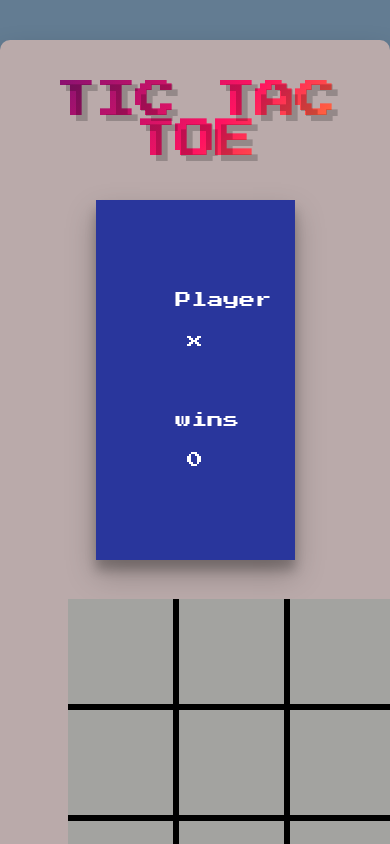
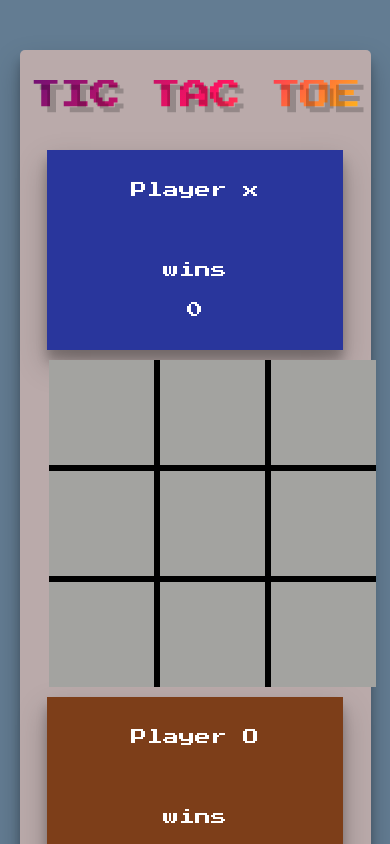
Before and after one commit to eliasskhouryy/project-0, a plain HTML site: page index.html in a window 390 px wide. Both pictures are taken after a click on the button "Press to Play!". Shown: the top 844 px of the page. Drawn offline with Linux system fonts and the light colour scheme.

Commit message:
mobile friendly

```diff
--- a/css/style.css
+++ b/css/style.css
@@ -152,19 +152,28 @@ body {
 
 
 @media only screen and (max-width: 600px) {
+  .container {
+    max-width: 90%;
+    margin: 50px auto;
+    text-align: center;
+    background-color: #baaaaa;
+    box-shadow: rgba(0, 0, 0, 0.25) 0px 14px 28px, rgba(0, 0, 0, 0.22) 0px 10px 10px;
+    border-radius: 5px;
+
+}
   .gridGridcontainer {
     display: block;
     width: 40%;
-    margin: 10vw;
+
   }
 
   .leftColumn {
     display: block;
-    max-width: 10%;
+    max-width: 73%;
     background-color: #29369c;
-    padding: 80px;
+    padding: 20px;
     color: white;
-    margin: auto;
+    margin: 10px auto;
     box-shadow: rgba(0, 0, 0, 0.25) 0px 14px 28px, rgba(0, 0, 0, 0.22) 0px 10px 10px;
     font-family: 'Press Start 2P', cursive;
     line-height: 40px;
@@ -173,14 +182,19 @@ body {
 
   .rightColumn {
     display: block;
-    max-width: 10%;
+    max-width: 73%;
     background-color: rgb(125, 62, 25);
     box-shadow: rgba(0, 0, 0, 0.25) 0px 14px 28px, rgba(0, 0, 0, 0.22) 0px 10px 10px;
     color: white;
-    padding:  80px;
-    margin: auto;
+    padding:  20px;
+    margin: 10px auto;
     font-family: 'Press Start 2P', cursive;
     line-height: 40px;
+  }
+
+  .animate-charcter
+  {
+        font-size: 30px;
   }
 
 }
@@ -206,7 +220,7 @@ body {
   height: 20px;
   background: rgba(255, 255, 255, 0.2);
   animation: animate 25s linear infinite;
-  bottom: -100px;
+  bottom: -150px;
 
 }
 .circlesss li:nth-child(1){
```
